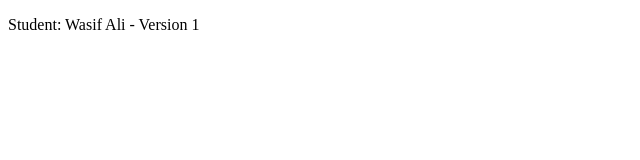
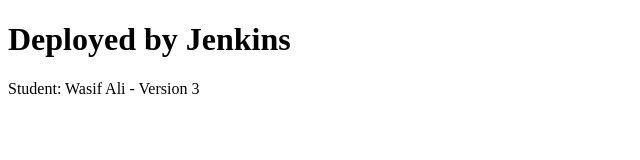
Before and after one commit to WasifAli9/jenkins-lab9, a plain HTML site: page index.html in a window 1280 px wide. Shown: the whole page, without its empty margins (0-640 px from the left). Drawn offline with Linux system fonts and the light colour scheme.

Commit message:
Restore heading and Version 3

```diff
--- a/index.html
+++ b/index.html
@@ -2,6 +2,7 @@
 <html>
 <head><title>CSC418 Lab 9</title></head>
 <body>
-  <p>Student: Wasif Ali - Version 1</p>
+  <h1>Deployed by Jenkins</h1>
+  <p>Student: Wasif Ali - Version 3</p>
 </body>
 </html>
```
Also changed, not shown: 1 other file.
